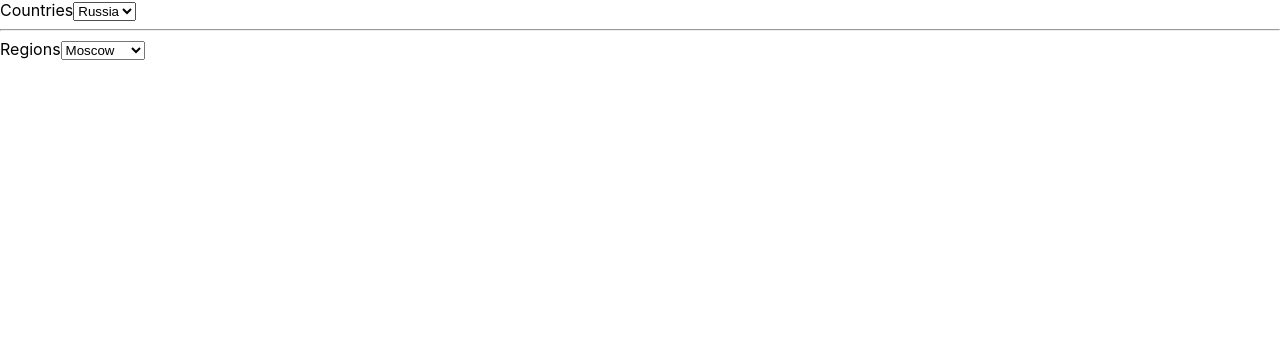
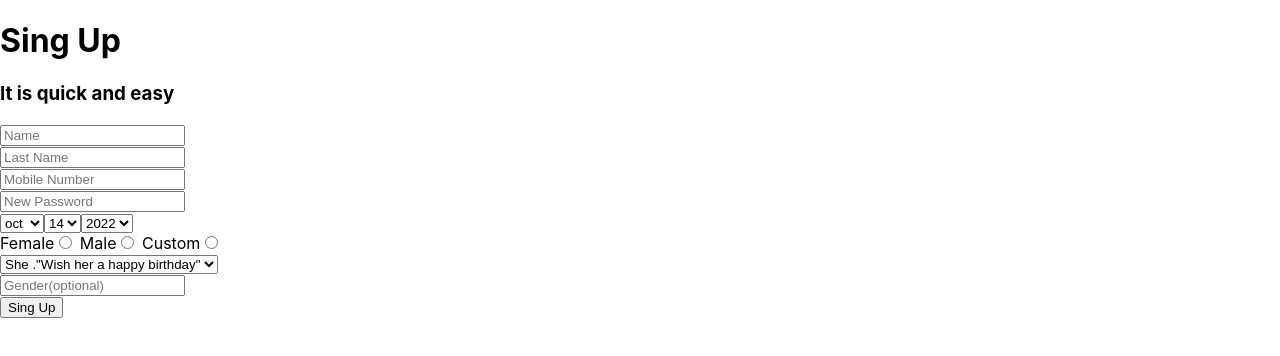
Before and after one commit to dtarxanyan/movies-project, a React (Create React App) app: page / in a window 1280 px wide. Shown: the top 356 px of the page. Built offline with nearby package versions, Linux system fonts and the light colour scheme.

Commit message:
create form

```diff
--- a/src/App.js
+++ b/src/App.js
@@ -1,11 +1,10 @@
 import React from 'react';
-import CountryRegionDropdowns from "./components/CountryRegionDropdowns/CountryRegionDropdowns";
-
+import Form from "./components/Form/Form";
 
 class App extends React.Component {
     render() {
         return (
-            <CountryRegionDropdowns/>
+            <Form />
         )
     }
 }
--- /dev/null
+++ b/src/components/Form/Form.js
@@ -0,0 +1,47 @@
+import React,{ Component } from "react";
+
+class Form extends Component{
+
+
+
+    render(){
+        return(
+            <div>
+            <form>
+                <h1>Sing Up</h1>
+                <h3>It is quick and easy</h3>
+                <input type={"text"} placeholder={"Name"}/><br/>
+                <input type={"text"} placeholder={"Last Name"}/><br/>
+                <input type={"number"} placeholder={"Mobile Number"}/><br/>
+                <input type={"password"} placeholder={"New Password"}/><br/>
+                <select>
+                    <option>oct</option>
+                    <option>nov</option>
+                    <option>dec</option>
+                </select>
+                <select>
+                    <option>14</option>
+                    <option>15</option>
+                    <option>16</option>
+                </select>
+                <select>
+                    <option>2022</option>
+                    <option>2023</option>
+                    <option>2024</option>
+                </select><br/>
+                <label> Female<input type={"radio"} name={"Gender"}/> </label>
+                <label> Male<input type={"radio"} name={"Gender"}/> </label>
+                <label> Custom<input type={"radio"} name={"Gender"}/> </label> <br/>
+                <select>
+                    <option>She ."Wish her a happy birthday"</option>
+                    <option>He ."Wish his a happy birthday"</option>
+                </select><br/>
+                <input type="text" placeholder={"Gender(optional)"}/>
+            </form>
+                <button>Sing Up</button>
+                </div>
+        )
+    }
+}
+
+export default Form;
```
Also changed, not shown: 1 other file (tests, documents, lock files or other folders).
